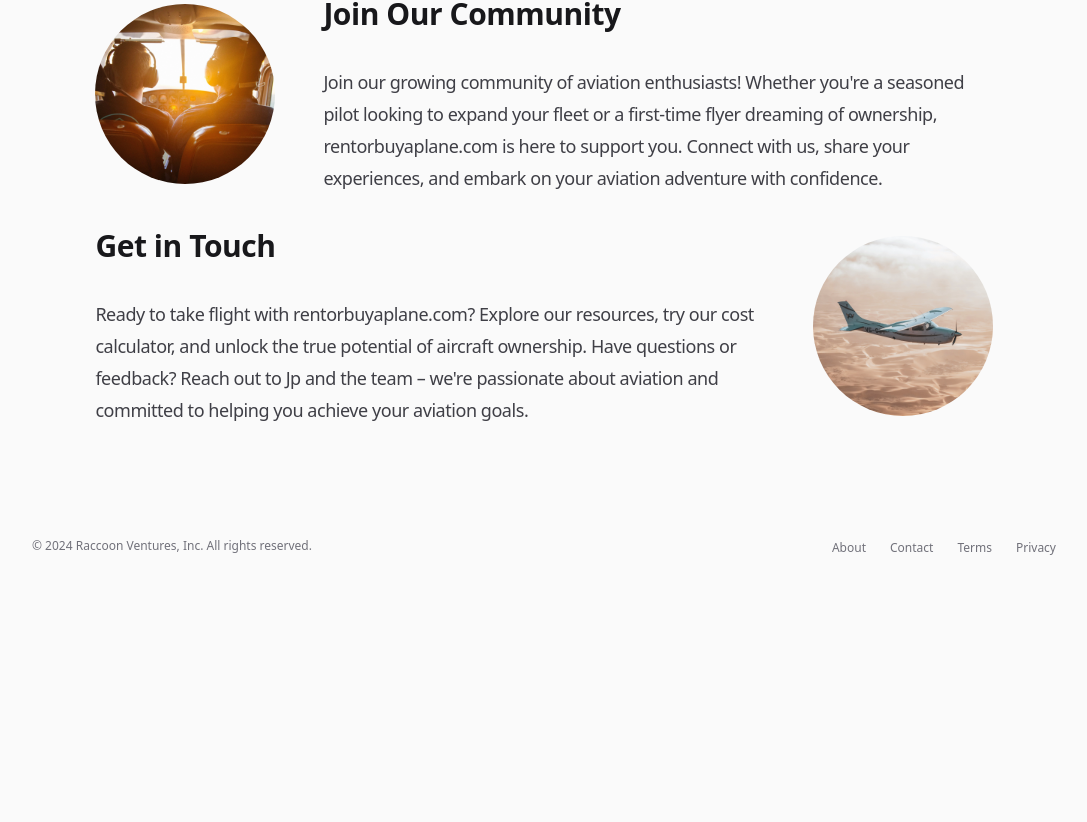
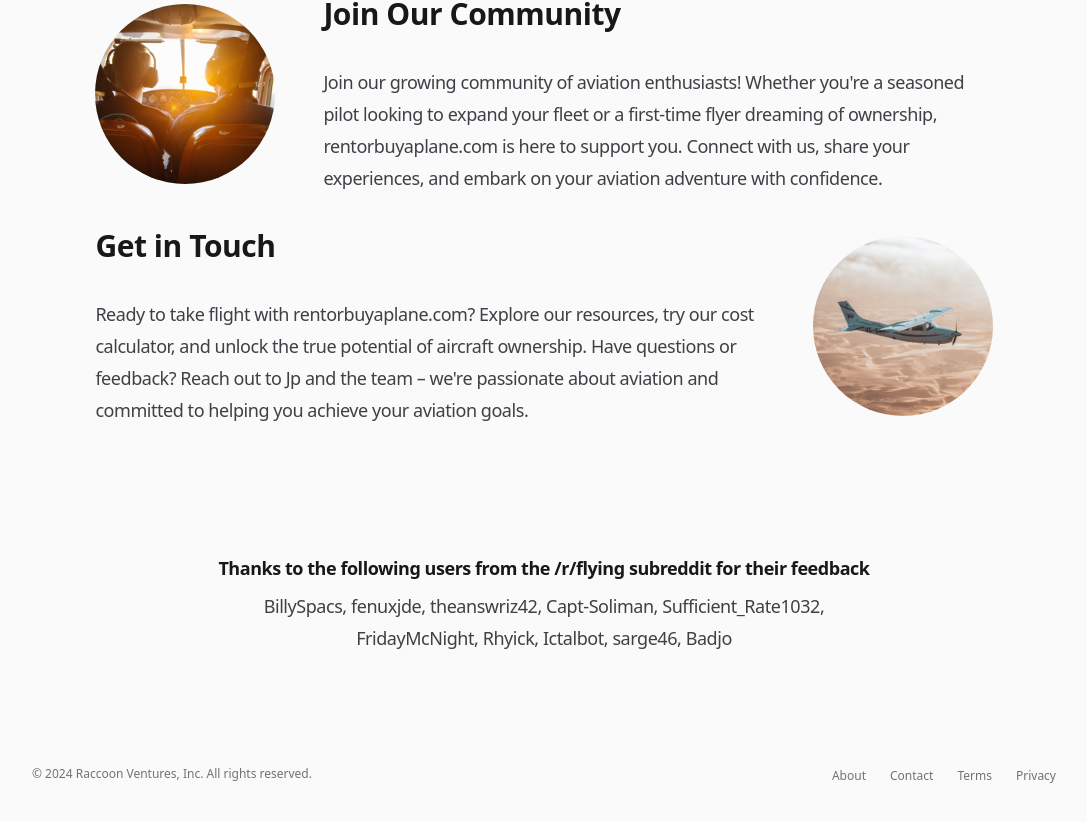
Before and after one commit to raccoonventures/rentorbuyaplane, a Next.js app: page /about in a window 1280 px wide. Shown: the part 1450-2272 px from the top of the page, without its empty margins (96-1183 px from the left). Before the commit the page ends 2152 px from the top, so only its background shows below. Built offline with nearby package versions, Linux system fonts and the light colour scheme; no server answers.

Commit message:
feat: reddit credits

```diff
--- a/app/about/page.tsx
+++ b/app/about/page.tsx
@@ -1,4 +1,17 @@
 import Image from 'next/image';
+
+const redditUsers = [
+	'BillySpacs',
+	'fenuxjde',
+	'theanswriz42',
+	'Capt-Soliman',
+	'Sufficient_Rate1032',
+	'FridayMcNight',
+	'Rhyick',
+	'Ictalbot',
+	'sarge46',
+	'Badjo',
+];
 
 const AboutPage = () => {
 	return (
@@ -145,6 +158,20 @@
 					className="rounded-full"
 				/>
 			</div>
+			<div className="prose prose-lg prose-zinc mx-auto mt-24 grid justify-center text-center tracking-tight dark:prose-invert">
+				<h4>
+					Thanks to the following users from the /r/flying subreddit for their
+					feedback
+				</h4>
+				<p>
+					{redditUsers.map((value, index) => (
+						<span key={value}>
+							{value}
+							{index != redditUsers.length - 1 ? ', ' : ' '}
+						</span>
+					))}
+				</p>
+			</div>
 		</section>
 	);
 };
```
